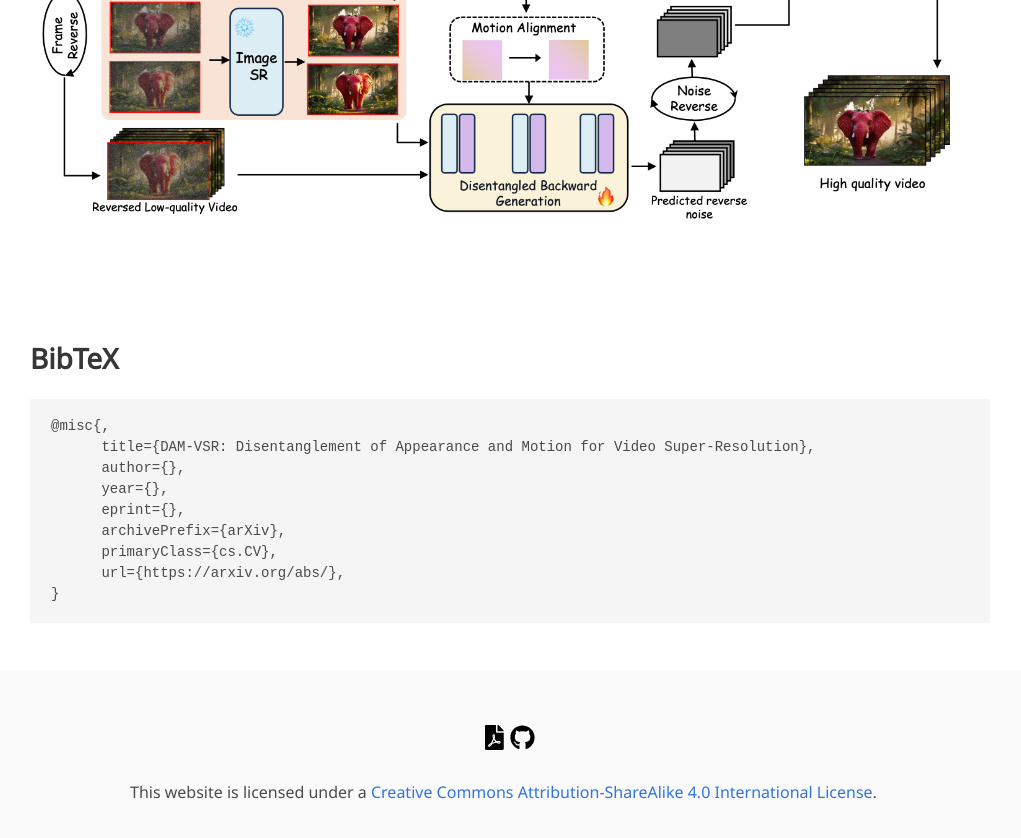
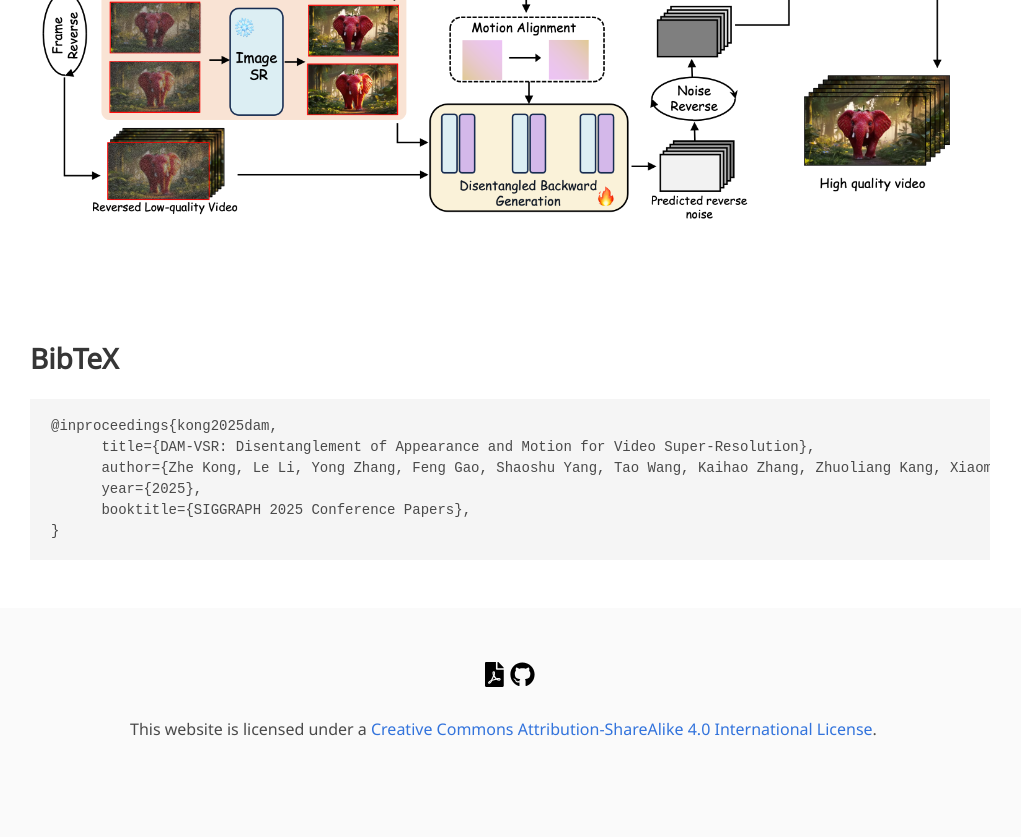
Before and after one commit to kongzhecn/kongzhecn.github.io, a Jekyll site: the page projects/dam-vsr/index.html, which Jekyll copies as it is, in a window 1280 px wide and 900 px high, scrolled down 3619 px. Shown: the top 838 px of the window, without its empty margins (130-1151 px from the left). Built offline with Jekyll 4.4.1, drawn with Linux system fonts in a browser that asks for light colours; some web fonts are replaced; a style sheet for code colours, icons or effects is not loaded.

Commit message:
Update index.html

```diff
--- a/projects/dam-vsr/index.html
+++ b/projects/dam-vsr/index.html
@@ -391,14 +391,11 @@
 <section class="section" id="BibTeX">
   <div class="container is-max-desktop content">
     <h2 class="title">BibTeX</h2>
-    <pre><code>@misc{,
+    <pre><code>@inproceedings{kong2025dam,
       title={DAM-VSR: Disentanglement of Appearance and Motion for Video Super-Resolution},
-      author={},
-      year={},
-      eprint={},
-      archivePrefix={arXiv},
-      primaryClass={cs.CV},
-      url={https://arxiv.org/abs/},
+      author={Zhe Kong, Le Li, Yong Zhang, Feng Gao, Shaoshu Yang, Tao Wang, Kaihao Zhang, Zhuoliang Kang, Xiaoming Wei, Guanying Chen, Wenhan Luo},
+      year={2025},
+      booktitle={SIGGRAPH 2025 Conference Papers},
 }</code></pre>
   </div>
 </section>
```
